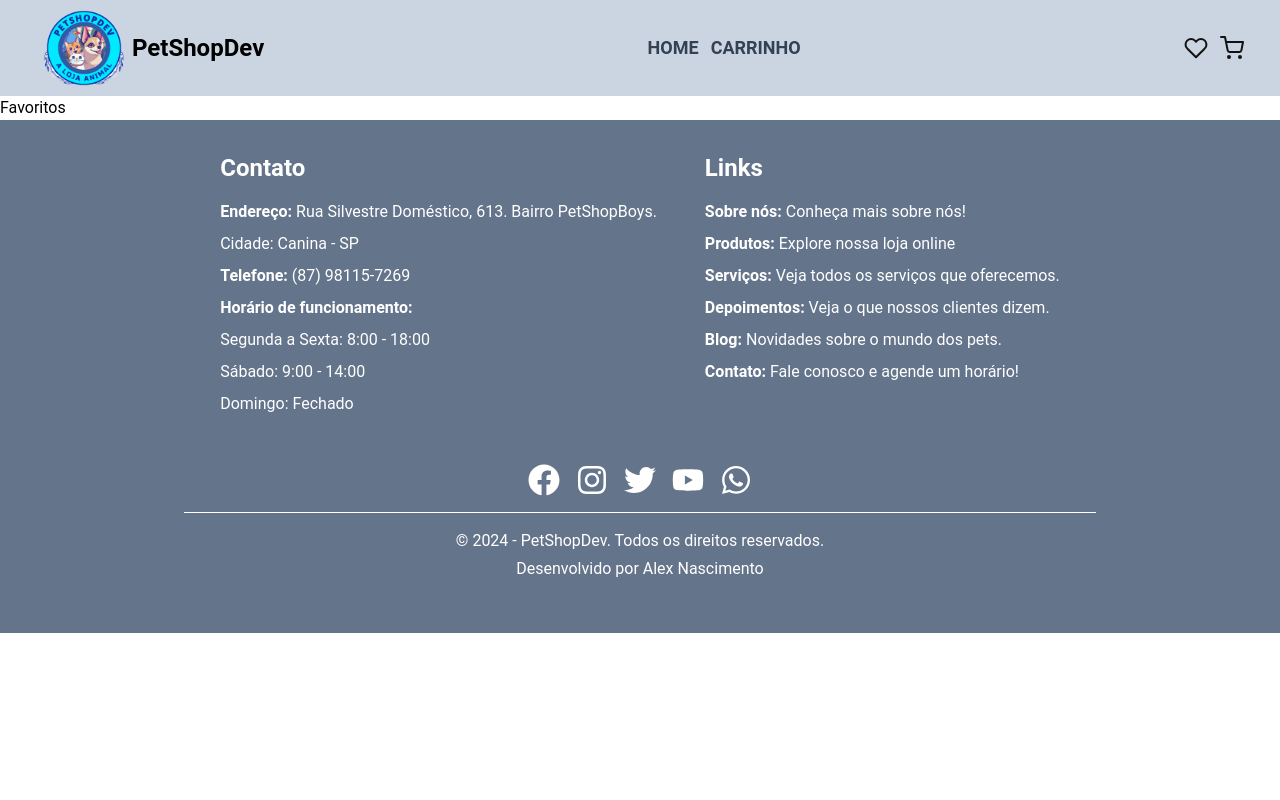
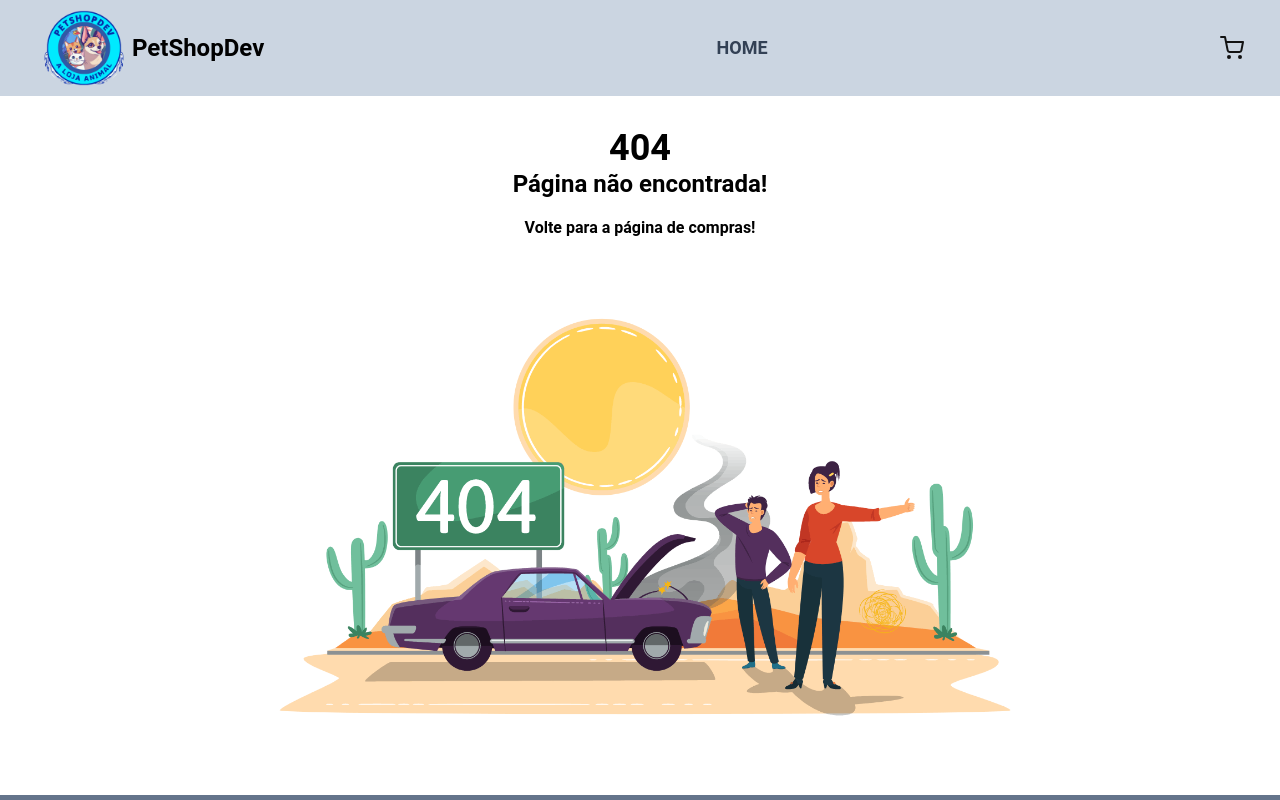
Before and after one commit to alexdev613/devpetshop-to-deploy, a React (Vite) app: page /favoritos in a window 1280 px wide. Shown: the top 800 px of the page. Built offline with nearby package versions, Linux system fonts and the light colour scheme.

Commit message:
feat: exclui a rota, a página e tudo o que remetia a Favoritos

```diff
--- a/src/App.tsx
+++ b/src/App.tsx
@@ -6,7 +6,6 @@ import { Cart } from './pages/Cart';
 import { Layout } from './components/Layout';
 import { ProductDetails } from './pages/Details';
 import { NotFound } from './pages/NotFound';
-import { Favorites } from './pages/Favorites';
 
 const router = createBrowserRouter([
   {
@@ -21,10 +20,6 @@ const router = createBrowserRouter([
         element: <Cart />
       },
       {
-        path: "/favoritos",
-        element: <Favorites />
-      },
-      {
         path: "/produto/:id",
         element: <ProductDetails />
       },
--- a/src/components/Header/index.tsx
+++ b/src/components/Header/index.tsx
@@ -2,7 +2,7 @@ import { Link, useLocation, useMatch } from "react-router-dom";
 import { useContext, useState } from "react";
 import { CartContext } from "../../contexts/CartContext";
 
-import { FiHeart, FiShoppingCart } from "react-icons/fi";
+import { FiShoppingCart } from "react-icons/fi";
 import { FaBars } from "react-icons/fa";
 import logo from '../../assets/logopet.png';
 
@@ -12,7 +12,6 @@ export function Header() {
   const location = useLocation();
   const matchHome = useMatch('/');
   const matchCart = useMatch('/carrinho');
-  const matchFavorites = useMatch('/favoritos');
   const matchProductDetails = useMatch('/produto/:id');
 
   // State para controlar a visibilidade dos links de menu
@@ -21,7 +20,6 @@ export function Header() {
   // Verifica se a rota atual é uma rota "not found":
   const isNotFoundPage = !matchHome &&
                          !matchCart &&
-                         !matchFavorites &&
                          !matchProductDetails &&
                          location.pathname !== '/';
 
@@ -48,21 +46,8 @@ export function Header() {
           <Link to='/' className="hover:bg-slate-400" onClick={closeMenu}>
             <h3>HOME</h3>
           </Link>
-          <Link to='/favoritos' className="hover:bg-slate-400" onClick={closeMenu}>
-            <h3>FAVORITOS</h3>
-          </Link>
-        </>
-      );
-    }
-
-    if (matchFavorites) {
-      return (
-        <>
-          <Link to='/' className="hover:bg-slate-400" onClick={closeMenu}>
-            <h3>HOME</h3>
-          </Link>
-          <Link to='/carrinho' className="hover:bg-slate-400" onClick={closeMenu}>
-            <h3>CARRINHO</h3>
+          <Link to='/#products' className="hover:bg-slate-400" onClick={closeMenu}>
+            <h3>PRODUTOS</h3>
           </Link>
         </>
       );
@@ -123,10 +108,6 @@ export function Header() {
 
           <div className="flex gap-3 items-center">
 
-            <Link to='/favoritos' className="relative" onClick={closeMenu}>
-              <FiHeart size={24} color="#121212" />
-            </Link>
-
             <Link to="/carrinho" className="relative" onClick={closeMenu}>
               <FiShoppingCart size={24} color="#121212" />
               {cartAmount > 0 && (
--- a/src/pages/Favorites/index.tsx
+++ /dev/null
@@ -1,10 +0,0 @@
-import { ScrollToTop } from "../../components/ScrollToTop"
-
-export function Favorites() {
-  return (
-    <div>
-      <ScrollToTop />
-      <h1>Favoritos</h1>
-    </div>
-  )
-}
```
